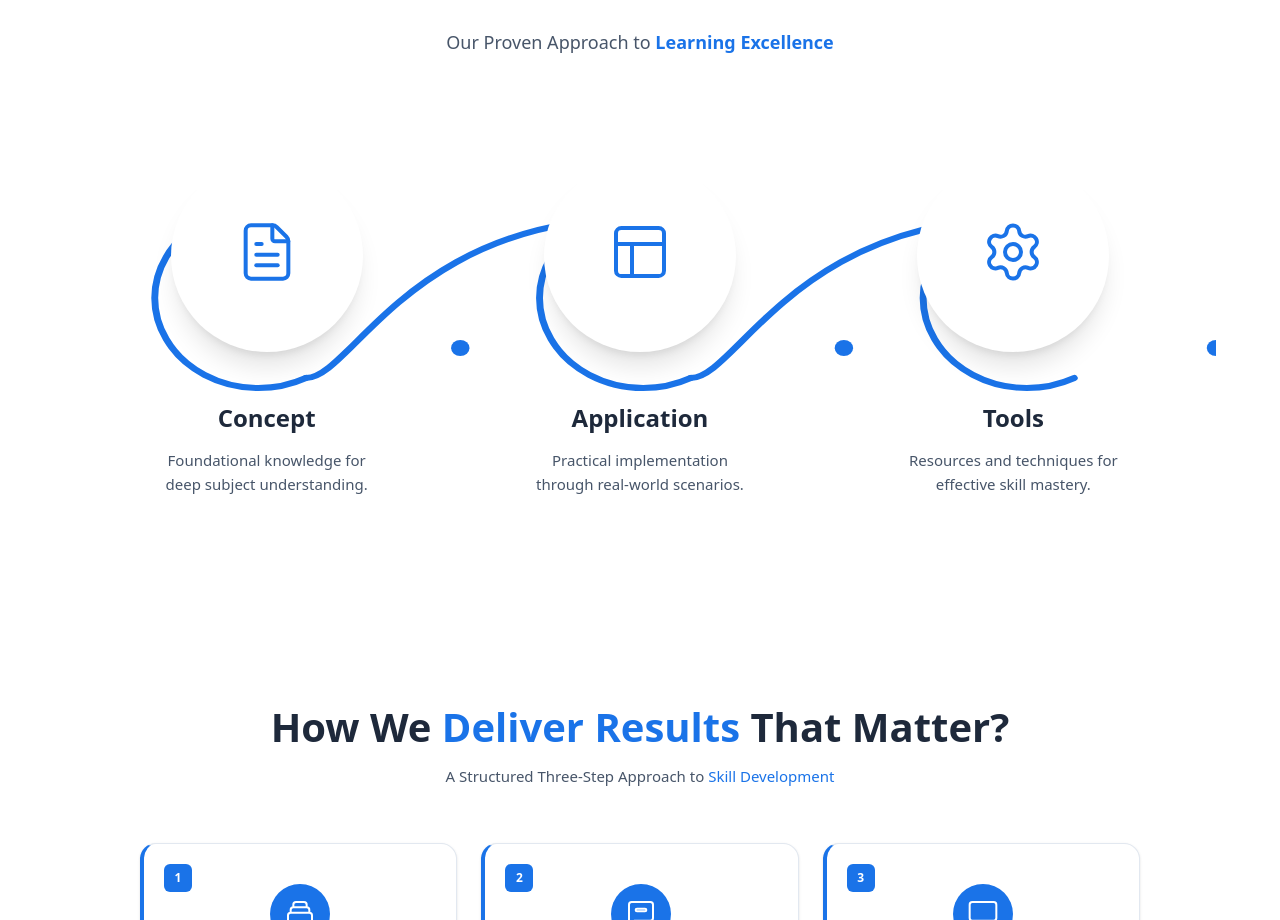
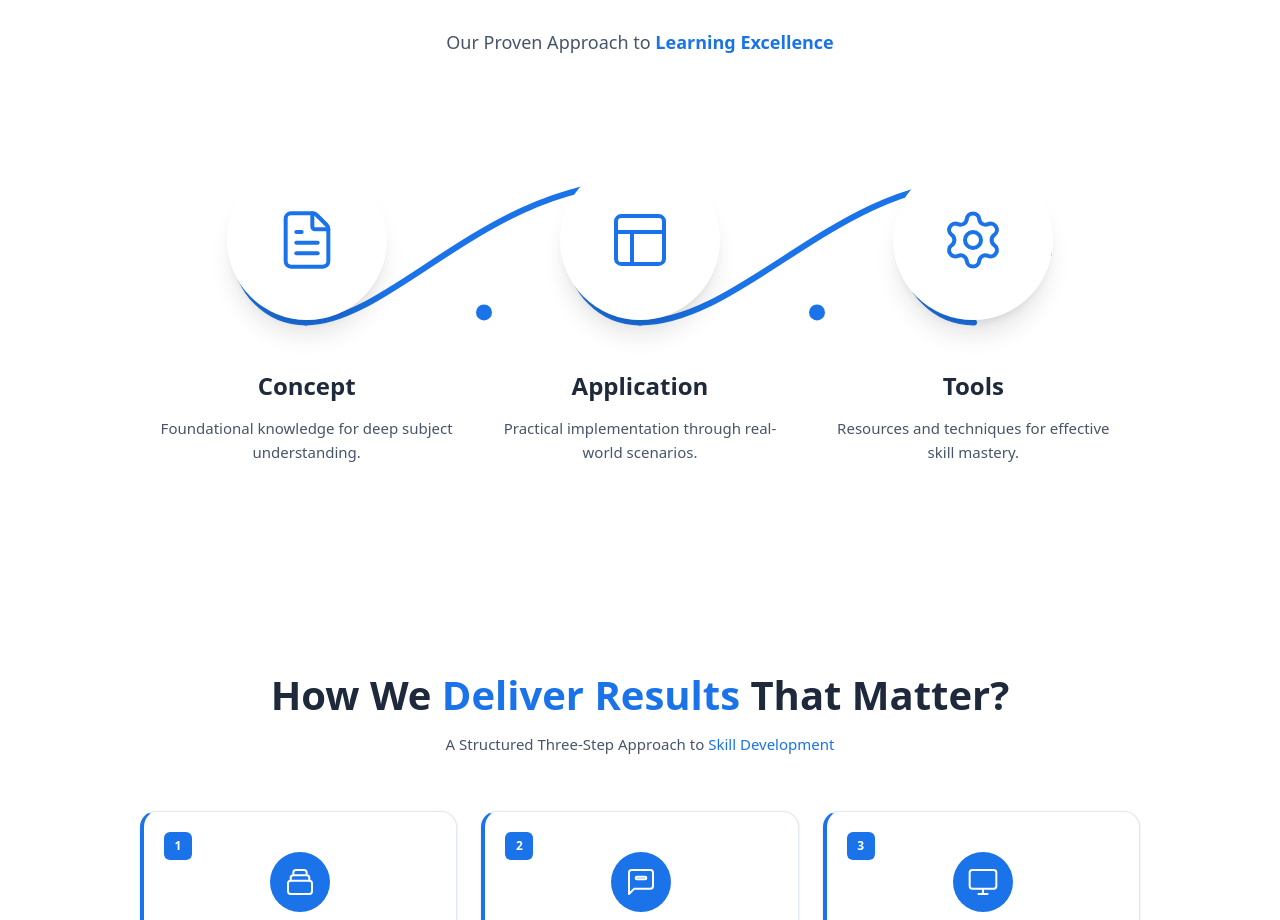
Before and after one commit to SriramGandhiS/internassesment3, a Next.js app: page / in a window 1280 px wide. Shown: the part 4224-5144 px from the top of the page. Built offline with nearby package versions, Linux system fonts and the light colour scheme.

Commit message:
Fix: Locked CAT Framework SVG alignment for all screen sizes

```diff
--- a/src/app/components/CATFramework.jsx
+++ b/src/app/components/CATFramework.jsx
@@ -15,56 +15,59 @@ export default function CATFramework() {
           </p>
         </div>
 
-        <div className="relative max-w-6xl mx-auto py-10 px-4">
-          {/* Continuous Complex Wave Path */}
-          <div className="absolute top-1/2 left-0 w-full h-[320px] -translate-y-1/2 pointer-events-none hidden md:block">
-            <svg width="100%" height="100%" viewBox="0 0 1000 320" fill="none" xmlns="http://www.w3.org/2000/svg" preserveAspectRatio="none">
-              {/* Node 1 Path */}
+        {/* Fixed width container to ensure SVG alignment */}
+        <div className="relative w-full max-w-[1000px] mx-auto py-10">
+
+          {/* SVG Path Layer */}
+          <div className="absolute inset-0 pointer-events-none hidden md:block">
+            <svg width="100%" height="100%" viewBox="0 0 1000 320" fill="none" xmlns="http://www.w3.org/2000/svg">
+              {/* Node 1 Path (Circle around 166,100) */}
               <path
-                d="M210,50 A90,90 0 1,0 210,210"
-                stroke="#1A73E8" strokeWidth="6" strokeLinecap="round"
+                d="M236,100 A70,70 0 1,0 166,170"
+                stroke="#1A73E8" strokeWidth="6" strokeLinecap="round" fill="none"
               />
+              {/* Connector 1 to 2 */}
               <path
-                d="M210,210 C250,210 300,50 500,50"
-                stroke="#1A73E8" strokeWidth="6" strokeLinecap="round"
+                d="M166,170 C250,170 350,30 500,30"
+                stroke="#1A73E8" strokeWidth="6" strokeLinecap="round" fill="none"
               />
 
-              {/* Node 2 Path */}
+              {/* Node 2 Path (Circle around 500,100) */}
               <path
-                d="M544,50 A90,90 0 1,0 544,210"
-                stroke="#1A73E8" strokeWidth="6" strokeLinecap="round"
+                d="M570,100 A70,70 0 1,0 500,170"
+                stroke="#1A73E8" strokeWidth="6" strokeLinecap="round" fill="none"
               />
+              {/* Connector 2 to 3 */}
               <path
-                d="M544,210 C584,210 634,50 833,50"
-                stroke="#1A73E8" strokeWidth="6" strokeLinecap="round"
+                d="M500,170 C600,170 700,30 834,30"
+                stroke="#1A73E8" strokeWidth="6" strokeLinecap="round" fill="none"
               />
 
-              {/* Node 3 Path */}
+              {/* Node 3 Path (Circle around 834,100) */}
               <path
-                d="M877,50 A90,90 0 1,0 877,210"
-                stroke="#1A73E8" strokeWidth="6" strokeLinecap="round"
+                d="M904,100 A70,70 0 1,0 834,170"
+                stroke="#1A73E8" strokeWidth="6" strokeLinecap="round" fill="none"
               />
 
               {/* Terminal Dots */}
-              <circle cx="210" cy="50" r="8" fill="#1A73E8" />
-              <circle cx="544" cy="50" r="8" fill="#1A73E8" />
-              <circle cx="877" cy="50" r="8" fill="#1A73E8" />
-              <circle cx="344" cy="180" r="8" fill="#1A73E8" />
-              <circle cx="677" cy="180" r="8" fill="#1A73E8" />
-              <circle cx="1000" cy="180" r="8" fill="#1A73E8" />
+              <circle cx="236" cy="100" r="8" fill="#1A73E8" />
+              <circle cx="570" cy="100" r="8" fill="#1A73E8" />
+              <circle cx="904" cy="100" r="8" fill="#1A73E8" />
+              <circle cx="344" cy="160" r="8" fill="#1A73E8" />
+              <circle cx="677" cy="160" r="8" fill="#1A73E8" />
             </svg>
           </div>
 
-          <div className="flex flex-col md:flex-row justify-between items-center relative gap-24 md:gap-0">
+          <div className="flex flex-col md:flex-row justify-between items-start relative gap-24 md:gap-0">
 
             {/* Concept */}
-            <div className="flex flex-col items-center flex-1">
-              <div className="w-48 h-48 rounded-full flex flex-col items-center justify-center bg-white shadow-xl z-20 relative">
-                <div className="text-[#1A73E8] mb-2">
+            <div className="flex flex-col items-center w-full md:w-[33.33%]">
+              <div className="w-40 h-40 rounded-full flex flex-col items-center justify-center bg-white shadow-xl z-20 relative">
+                <div className="text-[#1A73E8]">
                   <FileText size={64} strokeWidth={1.5} />
                 </div>
               </div>
-              <div className="mt-12 text-center max-w-[220px]">
+              <div className="mt-12 text-center px-4">
                 <h4 className="text-[24px] font-extrabold text-[#1E293B] mb-3">Concept</h4>
                 <p className="text-[15px] text-[#475569] leading-relaxed font-medium">
                   Foundational knowledge for deep subject understanding.
@@ -73,13 +76,13 @@ export default function CATFramework() {
             </div>
 
             {/* Application */}
-            <div className="flex flex-col items-center flex-1">
-              <div className="w-48 h-48 rounded-full flex flex-col items-center justify-center bg-white shadow-xl z-20 relative">
-                <div className="text-[#1A73E8] mb-2">
+            <div className="flex flex-col items-center w-full md:w-[33.33%]">
+              <div className="w-40 h-40 rounded-full flex flex-col items-center justify-center bg-white shadow-xl z-20 relative">
+                <div className="text-[#1A73E8]">
                   <Layout size={64} strokeWidth={1.5} />
                 </div>
               </div>
-              <div className="mt-12 text-center max-w-[220px]">
+              <div className="mt-12 text-center px-4">
                 <h4 className="text-[24px] font-extrabold text-[#1E293B] mb-3">Application</h4>
                 <p className="text-[15px] text-[#475569] leading-relaxed font-medium">
                   Practical implementation through real-world scenarios.
@@ -88,13 +91,13 @@ export default function CATFramework() {
             </div>
 
             {/* Tools */}
-            <div className="flex flex-col items-center flex-1">
-              <div className="w-48 h-48 rounded-full flex flex-col items-center justify-center bg-white shadow-xl z-20 relative">
-                <div className="text-[#1A73E8] mb-2">
+            <div className="flex flex-col items-center w-full md:w-[33.33%]">
+              <div className="w-40 h-40 rounded-full flex flex-col items-center justify-center bg-white shadow-xl z-20 relative">
+                <div className="text-[#1A73E8]">
                   <Settings size={64} strokeWidth={1.5} />
                 </div>
               </div>
-              <div className="mt-12 text-center max-w-[220px]">
+              <div className="mt-12 text-center px-4">
                 <h4 className="text-[24px] font-extrabold text-[#1E293B] mb-3">Tools</h4>
                 <p className="text-[15px] text-[#475569] leading-relaxed font-medium">
                   Resources and techniques for effective skill mastery.
```
